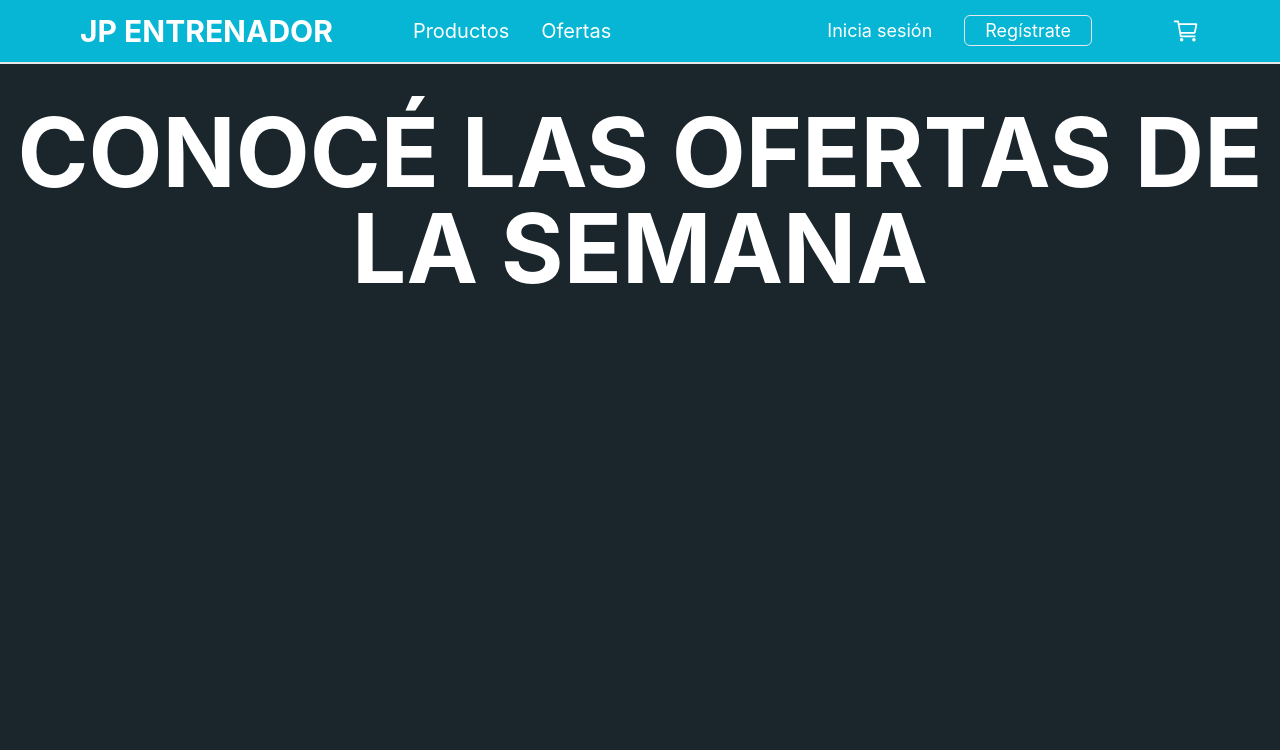
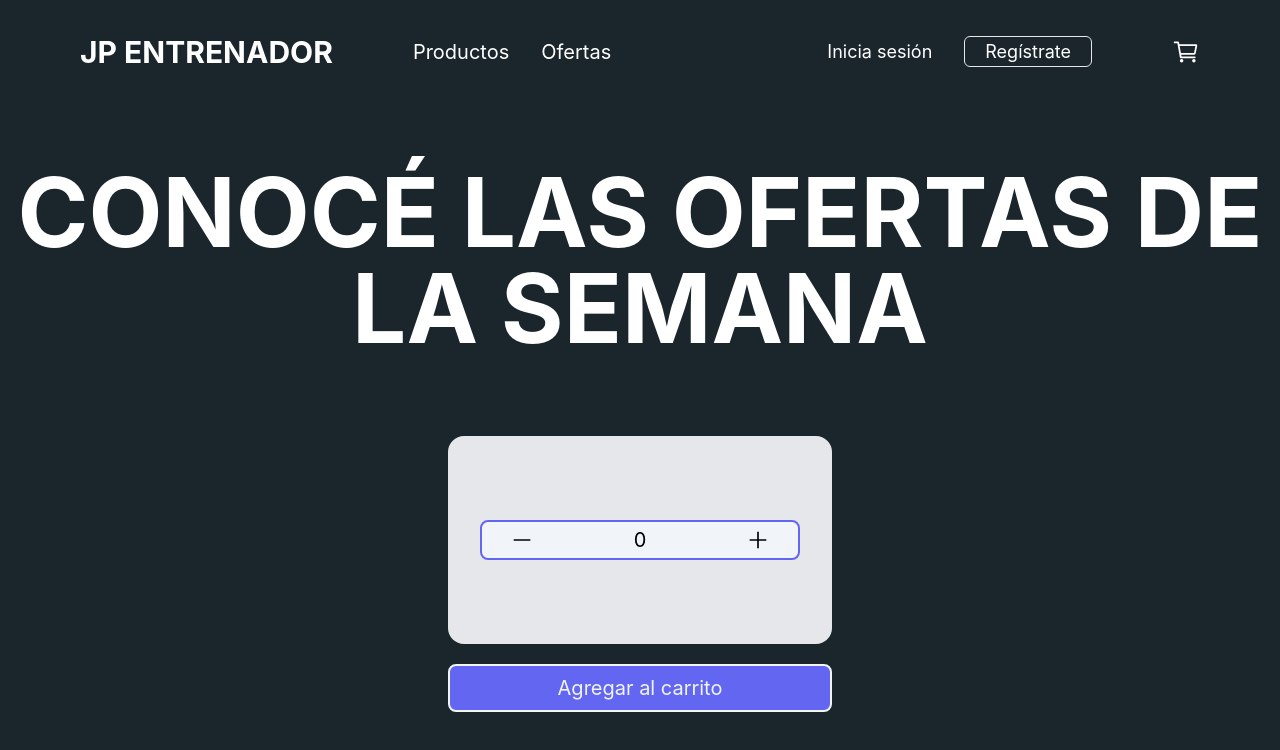
Before and after one commit to nicorossi19/JPEntrenadorPersonal, a React (Create React App) app: page /item/1 in a window 1280 px wide. Shown: the top 750 px of the page. Built offline with nearby package versions, Linux system fonts and the light colour scheme.

Commit message:
JPEntrenadorPersonal+Rossi-Desafio4

```diff
--- a/src/App.js
+++ b/src/App.js
@@ -1,6 +1,8 @@
 import './App.css';
+import ItemCount from './components/list-container/ItemCount';
 import ItemListContainer from './components/list-container/ItemListContainer';
 import NavBar from './components/navbar/NavBar';
+
 
 function App() {
   return (
--- /dev/null
+++ b/src/components/body/HeroSection.js
@@ -0,0 +1,11 @@
+
+const HeroSection = (props) => {
+  return (
+    <>
+        <div className="text-white">
+            {props.img}
+        </div>
+    </>
+  )
+}
+export default HeroSection
--- /dev/null
+++ b/src/components/list-container/ItemCount.js
@@ -0,0 +1,29 @@
+import React, { useState } from 'react';
+import { GrSubtract, GrAdd } from "react-icons/gr";
+
+
+const ItemCount = () => {
+
+    const [item, setItem] = useState(0);
+
+    const resta = () => item > 0 ? setItem(item - 1) : false;
+    const suma = () => setItem(item + 1);
+
+    return (
+    <>
+        <div className='flex-col justify-center mt-20'>
+            <div className='bg-gray-200 h-52 w-96 mx-auto rounded-2xl flex items-center justify-center text-xl'>
+                <div className='flex justify-between items-center bg-slate-100 border-indigo-500 border-2 h-10 w-80 rounded-lg overflow-hidden'>
+                    <button className='h-10 w-20 transition-colors hover:bg-indigo-500' onClick={resta}><GrSubtract className='mx-auto' /></button>
+                    <h1>{item}</h1>
+                    <button className='h-10 w-20 transition-colors hover:bg-indigo-500' onClick={suma}><GrAdd className='mx-auto' /></button>
+                </div>
+            </div>
+            <button className='h-12 w-96 mt-5 bg-indigo-500 border-slate-100 border-2 mx-auto rounded-lg flex items-center justify-center transition-colors hover:bg-indigo-600'>
+                <h3 className='text-xl w-auto h-auto text-slate-100'>Agregar al carrito</h3>
+            </button>
+        </div>
+    </>
+    )
+}
+export default ItemCount
--- a/src/components/list-container/ItemListContainer.js
+++ b/src/components/list-container/ItemListContainer.js
@@ -1,7 +1,12 @@
+import ItemCount from "./ItemCount";
+
 const ItemListContainer = ( { greeting }) => {
   return (
     <>
-        <h1 className="text-white text-center text-8xl mt-10 uppercase font-bold">{greeting}</h1>
+      <div className="h-screen w-screen fixed">
+        <h1 className="text-white text-center text-8xl mt-20 uppercase font-bold">{greeting}</h1>
+        <ItemCount />
+      </div>
     </>
   )
 }
--- a/src/components/navbar/NavBar.js
+++ b/src/components/navbar/NavBar.js
@@ -1,15 +1,18 @@
+
 import CartWidget from "./CartWidget"
 
 const NavBar = () => {
 
   const navbar = {
-    navbarStyle: 'mx-auto h-16 bg-cyan-500 border-b-2 px-20 flex items-center justify-between',
+    navbarStyle: 'mx-auto h-16 mt-5 px-20 flex items-center justify-between',
     logo: 'text-white text-3xl font-bold uppercase',
     products: 'ml-20 text-xl text-white flex items-center',
     login: 'flex ml-20 text-lg text-white mr-20',
     signIn: 'mr-8 hover:opacity-80',
     signUp: 'border rounded-md py-1 px-5 hover:opacity-80'
   }
+
+  // bg-cyan-500 border-b-2
 
   return (
     <>
--- a/src/index.css
+++ b/src/index.css
@@ -20,6 +20,7 @@ body {
   -webkit-font-smoothing: antialiased;
   -moz-osx-font-smoothing: grayscale;
   background-color: var(--bgclr);
+
 }
 
 code {
```
Also changed, not shown: src/components/navbar/CartWidget.js (line endings or trailing spaces), 2 other files (tests, documents, lock files or other folders).
